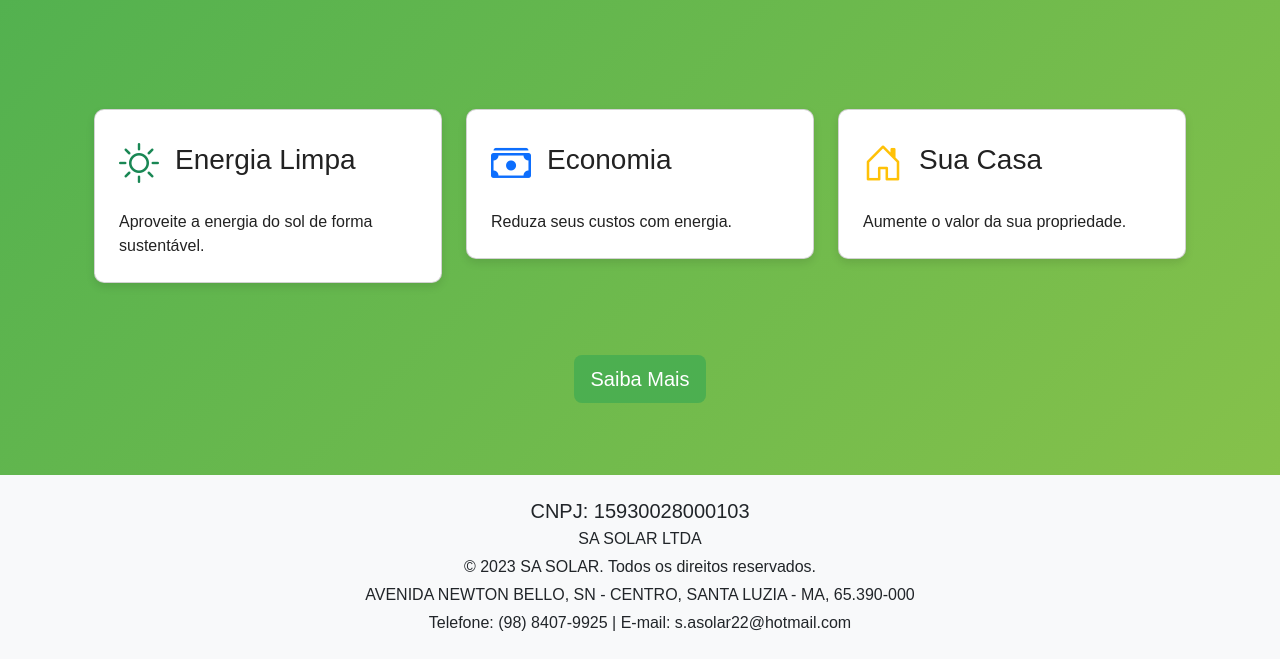
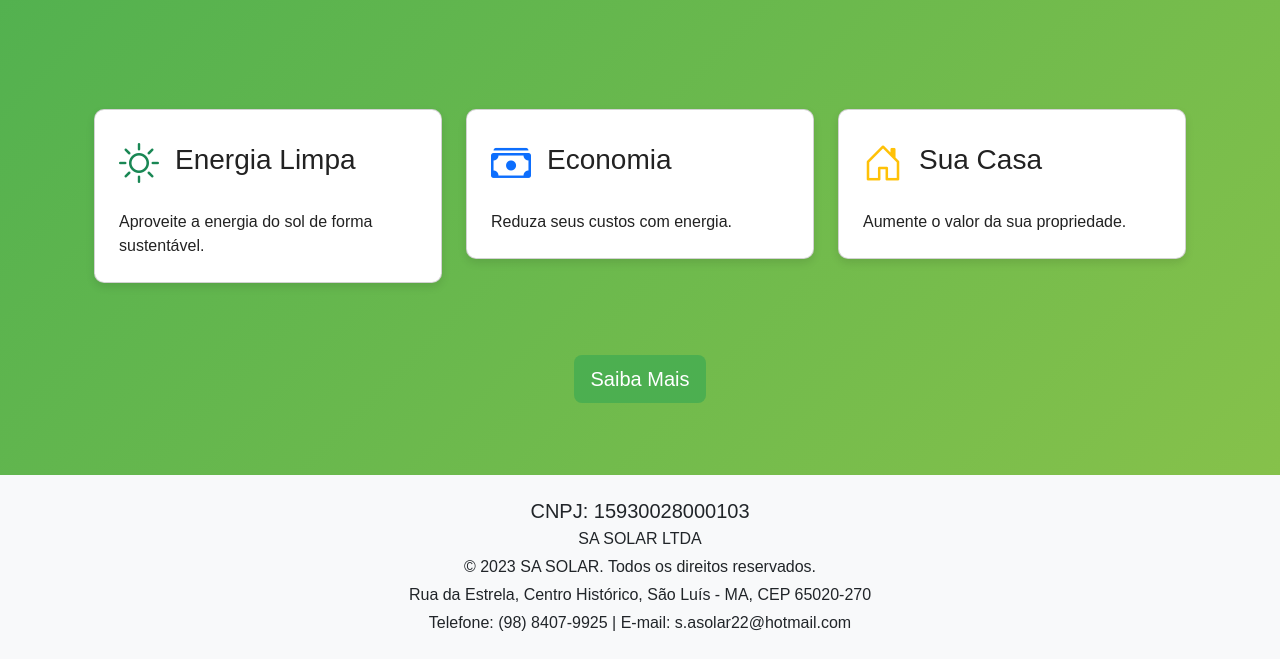
Before and after one commit to sasolarservicos/sasolar, a plain HTML site: page index.html in a window 1280 px wide. Shown: the part 235-894 px from the top of the page. Drawn offline with nearby package versions, Linux system fonts and the light colour scheme.

Commit message:
Update index.html

```diff
--- a/index.html
+++ b/index.html
@@ -130,7 +130,7 @@
         <h5 class="mb-1 text-dark">CNPJ: 15930028000103</h5>
         <p class="mb-1 text-dark">SA SOLAR LTDA</p>
         <p class="mb-1 text-dark">© 2023 SA SOLAR. Todos os direitos reservados.</p>
-        <p class="mb-1 text-dark">AVENIDA NEWTON BELLO, SN - CENTRO, SANTA LUZIA - MA, 65.390-000</p>
+        <p class="mb-1 text-dark">Rua da Estrela, Centro Histórico, São Luís - MA, CEP 65020-270</p>
         <p class="mb-0 text-dark">Telefone: (98) 8407-9925 | E-mail: s.asolar22@hotmail.com</p>
     </footer>
             <script src="https://cdn.jsdelivr.net/npm/bootstrap@5.3.2/dist/js/bootstrap.bundle.min.js"></script>
```
